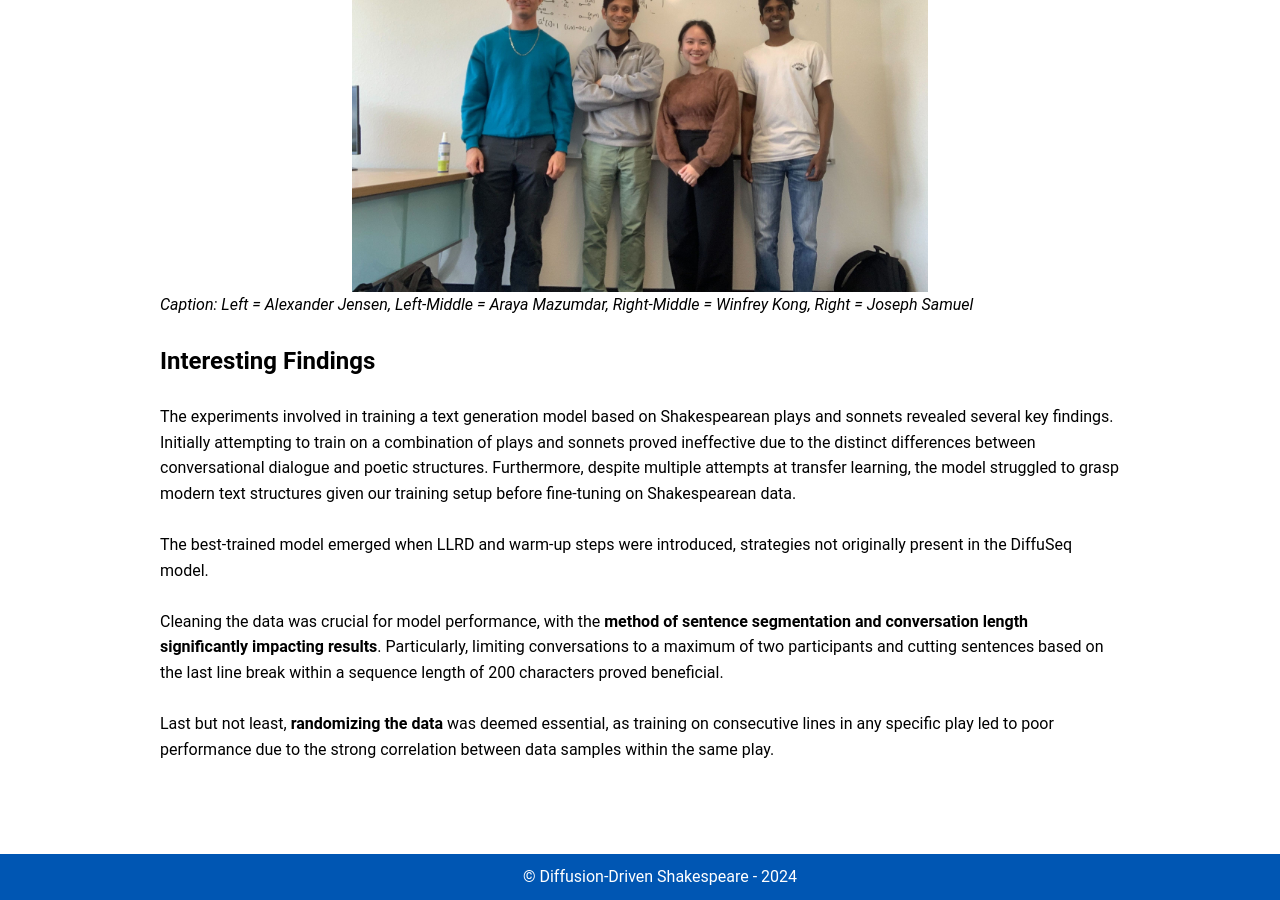
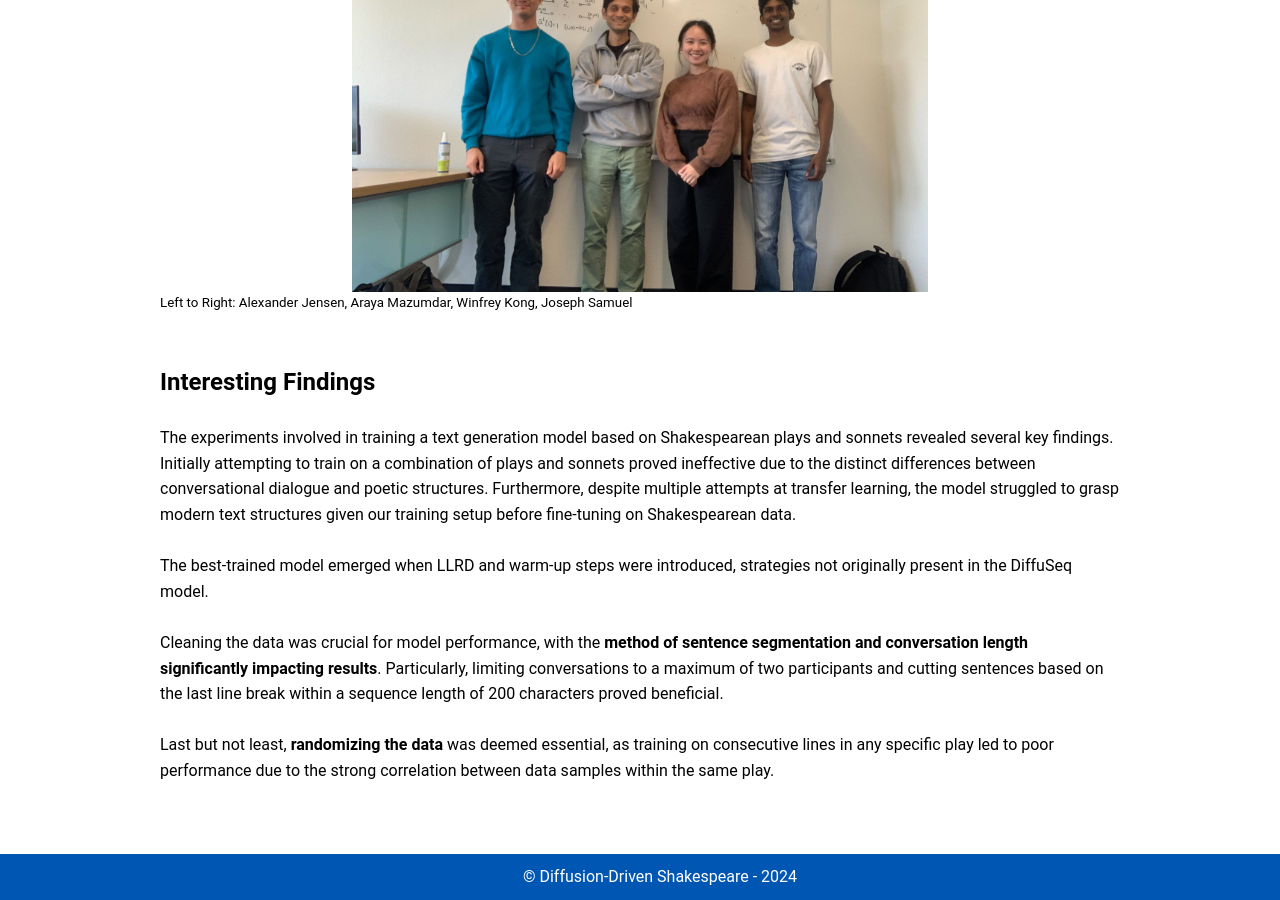
Before and after one commit to xianyingkong/diffusion-text-generation, a Jekyll site: the page built from docs/index.md, in a window 1280 px wide and 900 px high, scrolled down 3420 px. Built offline with Jekyll 4.4.1, drawn with Linux system fonts in a browser that asks for light colours.

Commit message:
Update index.md

```diff
--- a/docs/index.md
+++ b/docs/index.md
@@ -94,7 +94,7 @@ Notably, incorporating character names before dialogue improved the model's abil
 Meet the team behind!
 
 ![Team Photo](/assets/team.jpg){: style="text-align: center; display: block; margin: 0 auto;" #small-img }
-*Caption: Left = Alexander Jensen, Left-Middle = Araya Mazumdar, Right-Middle = Winfrey Kong, Right = Joseph Samuel*
+<p style="font-size: smaller;">Left to Right: Alexander Jensen, Araya Mazumdar, Winfrey Kong, Joseph Samuel</p>
 <br>
 
 ## **Interesting Findings** {#findings}
```
